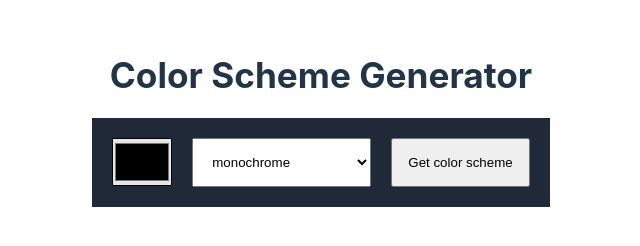
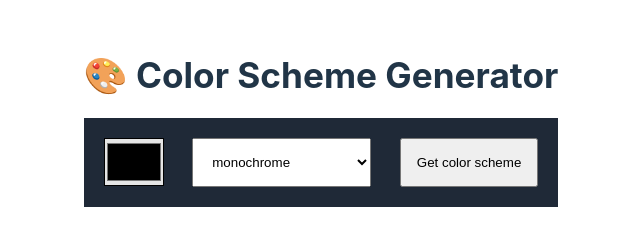
Before and after one commit to edesgree/color-scheme-generator, a website built with Vite: page index.html in a window 1280 px wide. Shown: the whole page, without its empty margins (319-959 px from the left). Built offline with nearby package versions, Linux system fonts and the light colour scheme.

Commit message:
cleanup and icon

```diff
--- a/index.html
+++ b/index.html
@@ -9,7 +9,7 @@
   <body>
     <div id="app">
       <header>
-        <h1>Color Scheme Generator</h1>
+        <h1>🎨 Color Scheme Generator</h1>
       </header>
       <main>
         <form id="colorSchemeForm">
--- a/src/js/main.js
+++ b/src/js/main.js
@@ -26,8 +26,6 @@ colorSchemeModes.forEach((mode) => {
 
 colorSchemeForm.addEventListener('submit', (event) => {
   event.preventDefault();
-  console.log('colorSchemePicker', colorSchemePicker.value);
-  console.log('colorSchemeSelect', colorSchemeSelect.value);
   const colorHexa = colorSchemePicker.value.slice(1);
   const url = `https://www.thecolorapi.com/scheme?hex=${colorHexa}&mode=${colorSchemeSelect.value}&count=${colorSchemeNb}`;
 
@@ -40,7 +38,7 @@ colorSchemeForm.addEventListener('submit', (event) => {
     .then((response) => response.json())
     .then((data) => {
       const colors = data.colors;
-      console.log(data);
+
       generateSwatches(colors);
     })
     .catch((error) => console.log(error));
```
